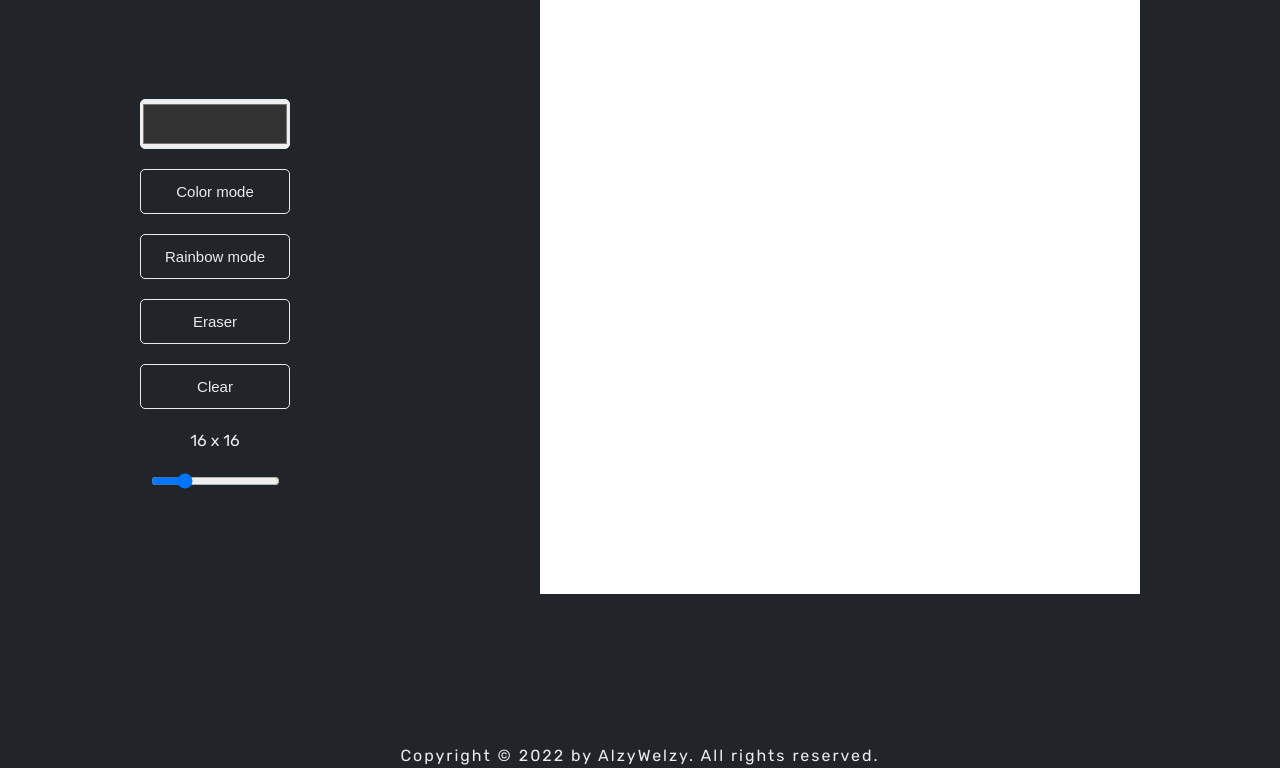
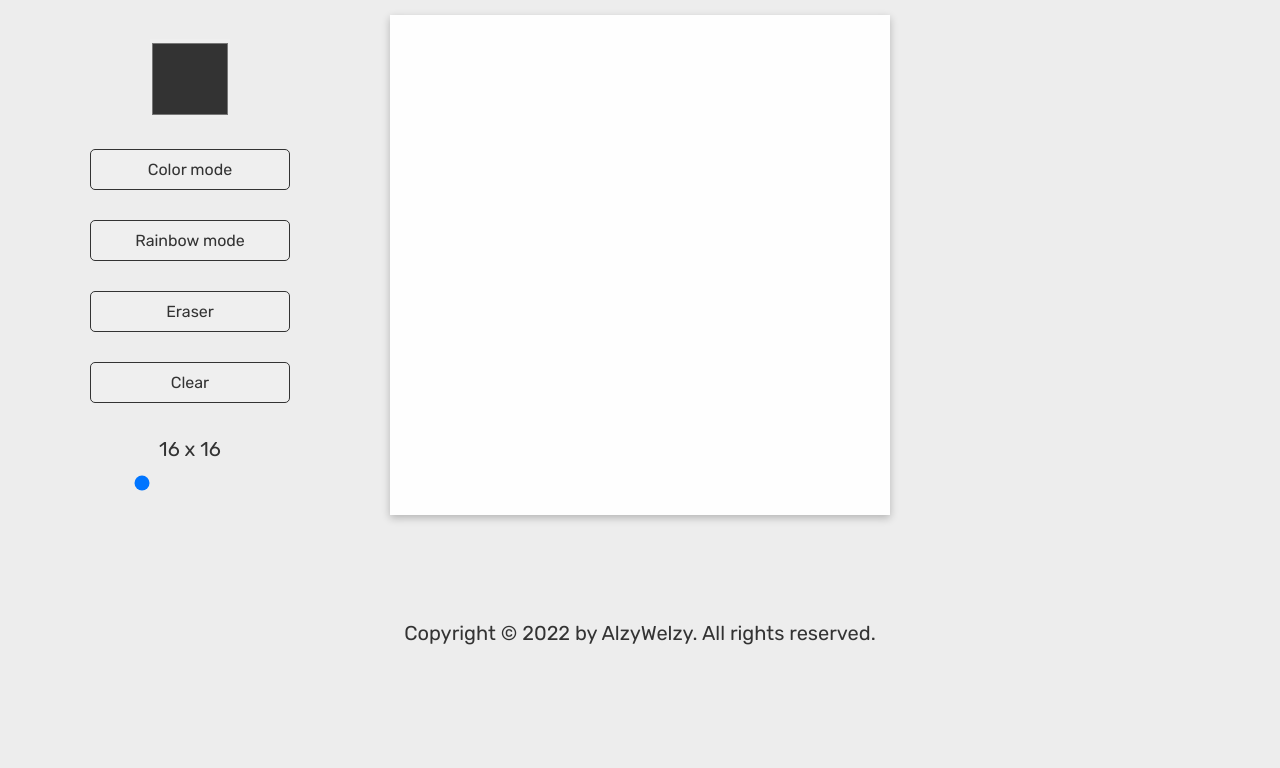
Before and after one commit to AlzyWelzy/etch-a-sketch, a plain HTML site: page index.html in a window 1280 px wide. Shown: the part 141-909 px from the top of the page. After the commit the page ends 800 px from the top, so only its background shows below. Drawn offline with Linux system fonts and the light colour scheme.

Commit message:
adding even better style

```diff
--- a/style.css
+++ b/style.css
@@ -1,8 +1,8 @@
 @import url("https://fonts.googleapis.com/css2?family=Rubik:wght@400;700&display=swap");
 
 :root {
-  --primary-dark: #212529;
-  --primary-light: #e9ecef;
+  --primary-dark: #333;
+  --primary-light: #ededed;
   --secondary-light: #fefefe;
 }
 
@@ -15,40 +15,55 @@
 }
 
 html {
-  font-size: 62.5%;
+  /* footer support */
+  position: relative;
+  min-height: 100%;
 }
 
 body {
+  background-color: var(--primary-light);
+  color: var(--primary-dark);
   font-family: "Rubik", sans-serif;
-  font-size: 1.6rem;
-  line-height: 1.5;
-  color: var(--primary-light);
-  background-color: var(--primary-dark);
-  /* max-width: 100vh; */
+  line-height: 1.6;
+  /* footer support */
+  margin-bottom: 100px;
 }
 
+h1 {
+  line-height: 1.2;
+}
+
+button,
+input {
+  width: 100%;
+  border: none;
+  color: inherit;
+  font-family: inherit;
+  font-size: inherit;
+  cursor: pointer;
+  outline: none;
+}
+
+/* HEADER */
+
 .header {
-  padding: 3rem 0;
-  display: flex;
-  align-items: center;
-  justify-content: center;
-  margin-left: 38.7rem;
+  padding: 30px 0;
 }
 
 .title {
-  font-size: 5rem;
-  font-weight: 700;
-  color: var(--primary-light);
-  margin: auto auto;
+  text-align: center;
+  font-size: 80px;
 }
+
+/* MAIN */
 
 .main {
   display: flex;
-  flex-direction: row;
   align-items: center;
-  justify-content: center;
-  max-height: 60rem;
-  gap: 25rem;
+  justify-content: flex-start;
+  gap: 100px;
+  max-width: 1100px;
+  margin: 0 auto;
 }
 
 .settings {
@@ -56,48 +71,135 @@ body {
   flex-direction: column;
   align-items: center;
   justify-content: center;
-  max-width: 60vh;
-  max-height: 60rem;
-  gap: 2rem;
+  gap: 30px;
+  width: 200px;
 }
 
-#colorPicker {
-  width: 15rem;
-  height: 5rem;
-  border: 1px solid var(--primary-light);
-  border-radius: 0.5rem;
+button {
+  padding: 10px 20px;
+  border: 1px solid var(--primary-dark);
+  border-radius: 5px;
 }
 
-.settings button {
-  width: 15rem;
-  height: 4.5rem;
+button.active {
+  background-color: var(--primary-dark);
   color: var(--primary-light);
-  background-color: var(--primary-dark);
-  border: 1px solid var(--primary-light);
-  border-radius: 0.5rem;
-  font-size: 1.5rem;
 }
 
-.settings button:hover {
-  cursor: pointer;
+button,
+input[type="color"] {
+  transition: transform 0.1s ease-in-out;
+}
+
+button:hover,
+input[type="color"]:hover {
+  transform: scale(1.05);
+}
+
+input[type="color"]:active {
+  transition: transform 0.05s ease-in-out;
+  transform: scale(1);
+}
+
+input[type="color"] {
+  -webkit-appearance: none;
+  width: 80px;
+  height: 80px;
+  border: none;
+}
+
+.size-value {
+  margin-bottom: -20px;
+  font-size: 20px;
+}
+
+input[type="range"] {
+  -webkit-appearance: none;
+  background-color: var(--primary-light);
 }
 
 .grid {
-  width: 60rem;
-  height: 60rem;
+  display: grid;
+  width: 500px;
+  height: 500px;
   background-color: var(--secondary-light);
+  box-shadow: rgba(0, 0, 0, 0.24) 0px 3px 8px;
 }
 
-.footer {
-  text-align: center;
-  letter-spacing: 0.2rem;
-  margin-top: 15rem;
-  margin-bottom: 0;
-  padding-bottom: 0;
+.grid-element {
+  user-select: none;
 }
 
-.author:link,
-.author:visited {
-  color: var(--primary-light);
+/* FOOTER */
+
+.footer {
+  position: absolute;
+  bottom: 0;
+  left: 0;
+  display: flex;
+  align-items: center;
+  justify-content: center;
+  gap: 10px;
+  width: 100%;
+  padding: 10px;
+  font-size: 20px;
+}
+
+.fa-github {
+  color: var(--primary-dark);
+  font-size: 24px;
+  transition: transform 0.3s ease-in-out;
+}
+
+.fa-github:hover {
+  transform: rotate(360deg) scale(1.2);
+}
+
+.author {
+  color: var(--primary-dark);
+  font-size: 20px;
   text-decoration: none;
 }
+
+/* MEDIA QUERIES */
+
+@media (max-width: 1200px) {
+  .main {
+    justify-content: center;
+  }
+}
+
+@media (max-width: 850px) {
+  .main {
+    gap: 50px;
+  }
+
+  .settings {
+    width: 150px;
+    gap: 16px;
+  }
+
+  .size-value {
+    margin-bottom: -4px;
+  }
+
+  .grid {
+    width: 400px;
+    height: 400px;
+  }
+}
+
+@media (max-width: 650px) {
+  .title {
+    font-size: 50px;
+  }
+
+  .main {
+    flex-direction: column-reverse;
+  }
+
+  .grid {
+    width: 300px;
+    height: 300px;
+  }
+}
```
